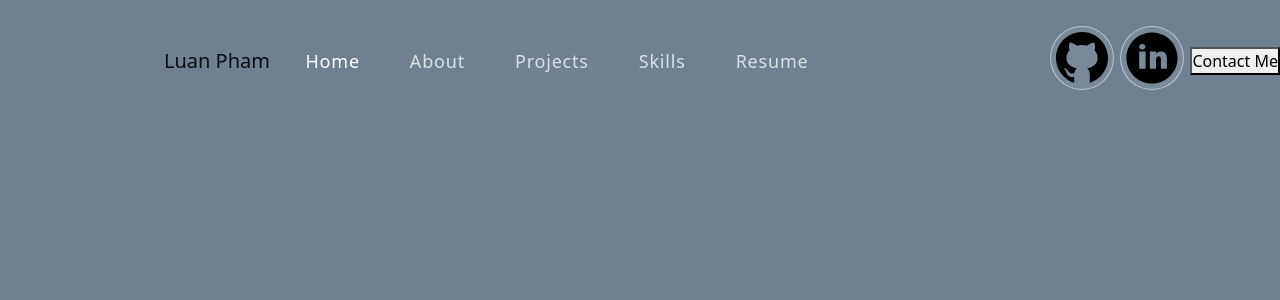
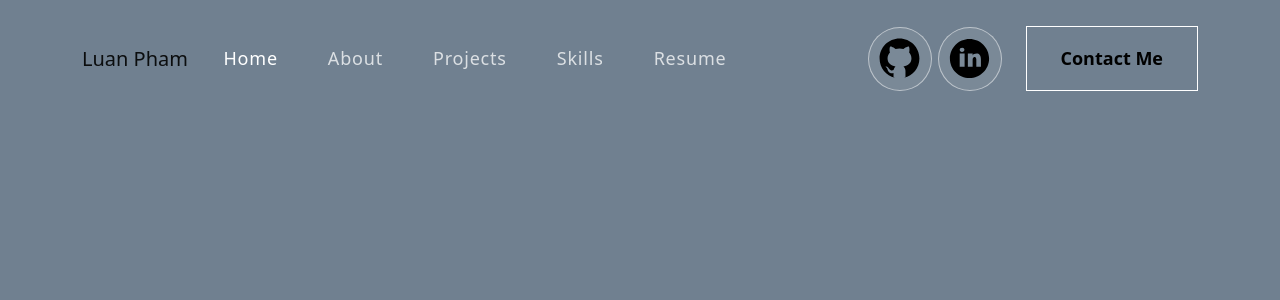
Before and after one commit to Luan-Pham/LP-Portfolio, a React (Create React App) app: page / in a window 1280 px wide. Shown: the top 300 px of the page. Built offline with nearby package versions, Linux system fonts and the light colour scheme.

Commit message:
first draft navbar

```diff
--- a/src/App.css
+++ b/src/App.css
@@ -136,3 +136,101 @@ span.navbar-text {
 .social-icon a:hover::before {
   transform: scale(1);
 }
+
+.social-icon a img {
+  width: 80%;
+  z-index: 1;
+  transition: 0.3s ease-in-out;
+}
+
+.navbar-text button {
+  font-weight: 700;
+  columns: white;
+  border: 1px solid white;
+  padding: 18px 34px;
+  font-size: 18px;
+  margin-left: 18px;
+  position: relative;
+  background-color: transparent;
+  transition: 0.3s ease-in-out;
+}
+
+.navbar-text button span {
+  z-index: 1;
+}
+
+.navbar-text button::before {
+  content: '';
+  width: 0%;
+  height: 100%;
+  position: absolute;
+  background-color: white;
+  left: 0;
+  top: 0;
+  z-index: -1;
+  transition: 0.3s ease-in-out;
+}
+
+.navbar-text button:hover {
+  color: #121212;
+}
+
+.navbar-text button:hover::before {
+  content: '';
+  width: 100%;
+  height: 100%;
+  position: absolute;
+}
+
+nav.navbar .navbar-toggler:active,
+nav.navbar .navbar-toggler:focus {
+  outline: none;
+  box-shadow: none;
+}
+
+nav.navbar .navbar-toggler-icon {
+  width: 24px;
+  height: 17px;
+  background-image: none;
+  position: relative;
+  border-bottom: 2px solid white;
+  transition: all 300ms linear;
+  top: -2px;
+}
+
+nav.navbar .navbar-toggler-icon:focus {
+  border-bottom: 2px solid white;
+}
+
+nav.navbar .navbar-toggler-icon:after,
+nav.navbar .navbar-toggler-icon:before {
+  width: 24px;
+  position: absolute;
+  height: 2px;
+  background-color: white;
+  top: 0;
+  left: 0;
+  content: '';
+  z-index: 2;
+  transition: all 300ms linear;
+}
+
+nav.navbar .navbar-toggler-icon:after {
+  top: 8px;
+}
+
+nav.navbar .navbar-toggler[aria-expanded='true'] .navbar-toggler-icon:after {
+  transform: rotate(45);
+  background-color: white;
+  height: 2px;
+}
+
+nav.navbar .navbar-toggler[aria-expanded='true'] .navbar-toggler-icon::before {
+  transform: translateY(8px) rotate(-45deg);
+  background-color: white;
+  height: 2px;
+}
+
+nav.navbar .navbar-toggler[aria-expanded='true'] .navbar-toggler-icon {
+  border-color: transparent;
+}
--- a/src/App.js
+++ b/src/App.js
@@ -4,11 +4,7 @@ import { Container } from 'react-bootstrap';
 import 'bootstrap/dist/css/bootstrap.min.css';
 
 function App() {
-  return (
-    <Container>
-      <NavBar />
-    </Container>
-  );
+  return <NavBar />;
 }
 
 export default App;
```
